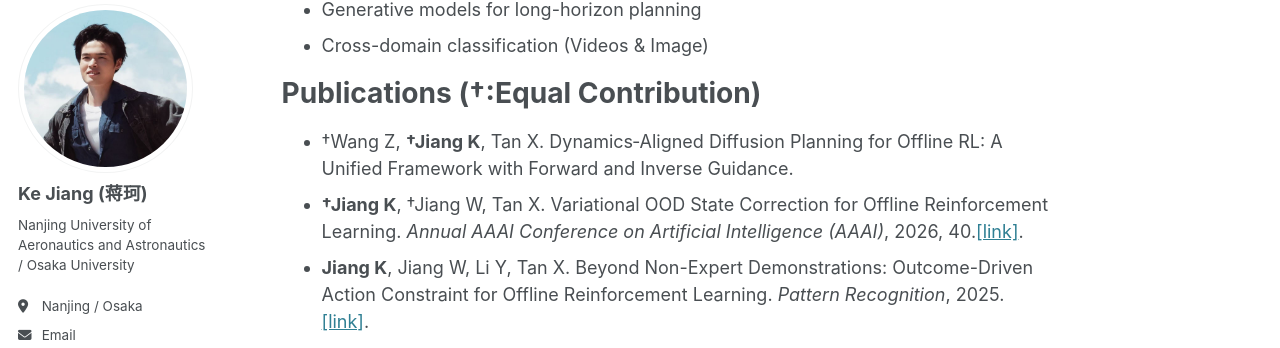
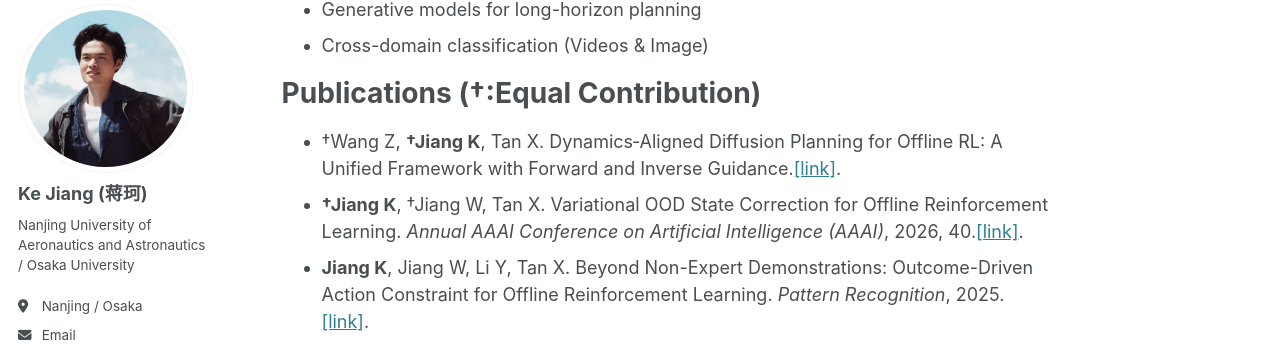
Before and after one commit to Jack10843/Jack10843.github.io, a Jekyll site: the page built from _pages/about.md, in a window 1280 px wide and 900 px high, scrolled down 1079 px. Shown: the part 102-450 px from the top of the window. Built offline with Jekyll 4.4.1, drawn with Linux system fonts in a browser that asks for light colours; some web fonts are replaced.

Commit message:
Update publications section with links
Added links to publications for easier access.

```diff
--- a/_pages/about.md
+++ b/_pages/about.md
@@ -31,7 +31,7 @@ Research Interests
 
 Publications (†:Equal Contribution)
 ======
- - †Wang Z, **†Jiang K**, Tan X. Dynamics‑Aligned Diffusion Planning for Offline RL: A Unified Framework with Forward and Inverse Guidance.
+ - †Wang Z, **†Jiang K**, Tan X. Dynamics‑Aligned Diffusion Planning for Offline RL: A Unified Framework with Forward and Inverse Guidance.[\[link\]](https://openreview.net/forum?id=h3hG6EuqU2).
  - **†Jiang K**, †Jiang W, Tan X. Variational OOD State Correction for Offline Reinforcement Learning. *Annual AAAI Conference on Artificial Intelligence (AAAI)*, 2026, 40.[\[link\]](https://arxiv.org/abs/2505.00503).
  - **Jiang K**, Jiang W, Li Y, Tan X. Beyond Non-Expert Demonstrations: Outcome-Driven Action Constraint for Offline Reinforcement Learning. *Pattern Recognition*, 2025.[\[link\]](https://authors.elsevier.com/a/1m5JS77nKsByF).
  - **Jiang K**, Li Y, Tan X. Towards Reliable Offline Reinforcement Learning via Lyapunov Uncertainty Control. *IEEE Transactions on Neural Networks and Learning Systems*, 2025.[\[link\]](https://doi.org/10.1109/TNNLS.2025.3616159).
```
